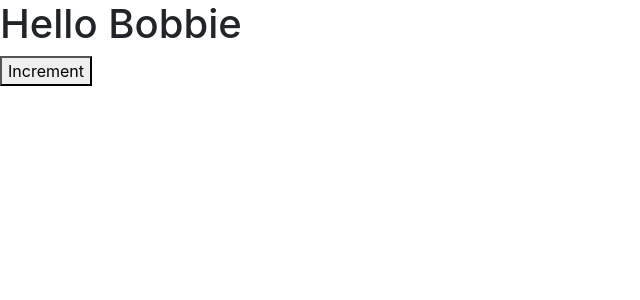
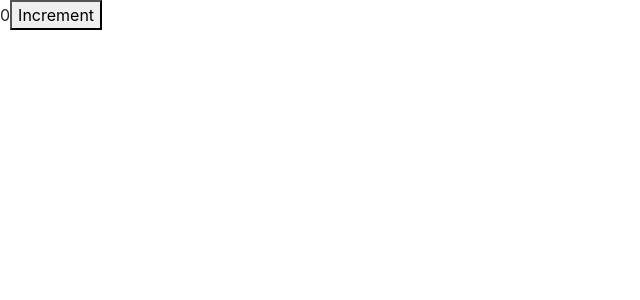
Before and after one commit to bmarchambault/learn-react, a React (Create React App) app: page / in a window 1280 px wide. Shown: the top 300 px of the page, without its empty margins (0-640 px from the left). Built offline with nearby package versions, Linux system fonts and the light colour scheme.

Commit message:
learning about the state property 1

```diff
--- a/src/components/counter.jsx
+++ b/src/components/counter.jsx
@@ -1,13 +1,24 @@
 import React, { Component } from "react";
 
 class Counter extends Component {
+    //add the state property and set it to an object.
+    //state is a special property in react components,  its an object that includes data that the component needs.
+    state = {
+        count: 0
+    };
+    render() {
 
-    render() {
         return (
-            <div>
-                <h1>Hello Bobbie</h1>
+            // <div>  instead of another div (because the root div is a div already, use fragment
+            <React.Fragment>
+                {/*//instead of hardcoding below, use the state method to add values dynamically*/}
+              {/*<h1>Hello Bobbie</h1>*/}
+              {/*//change the above to span once the state property is implemented.*/}
+                <span>{this.state.count}</span>
                 <button>Increment</button>
-            </div>
+            </React.Fragment>
+
+            // </div>
         );
     }
 }
```
